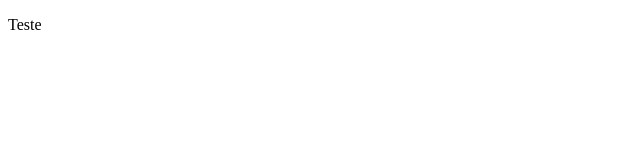
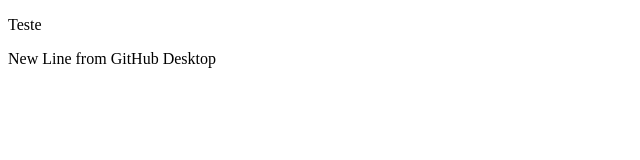
Before and after one commit to isataguchi/hello-word, a plain HTML site: page newfile.html in a window 1280 px wide. Shown: the whole page, without its empty margins (0-640 px from the left). Drawn offline with Linux system fonts and the light colour scheme.

Commit message:
Update newfile.html from GitHub

```diff
--- a/newfile.html
+++ b/newfile.html
@@ -7,5 +7,6 @@
 </head>
 <body>
     <p>Teste</p>
+    <p>New Line from GitHub Desktop</p>
 </body>
 </html>
```
